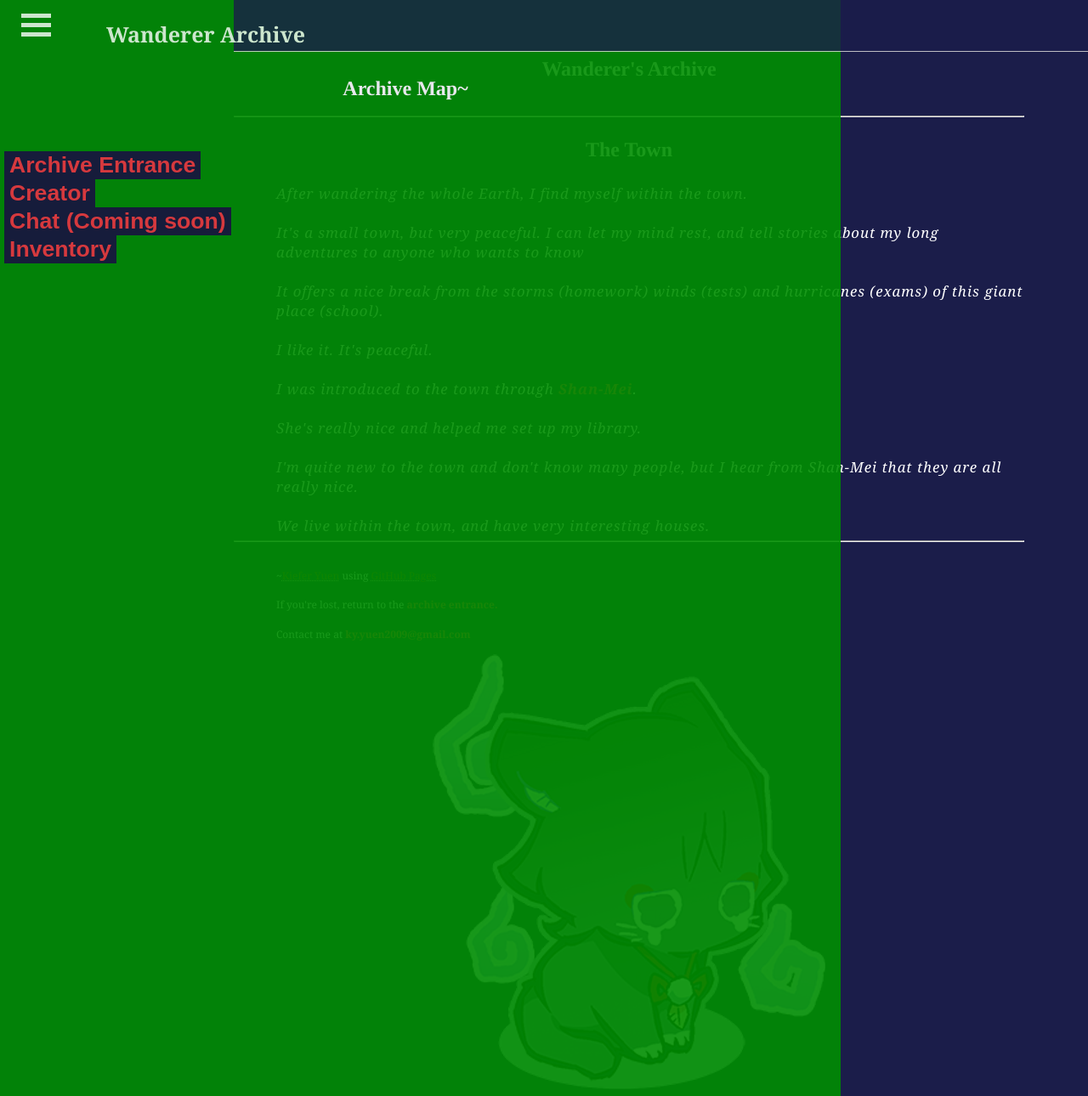
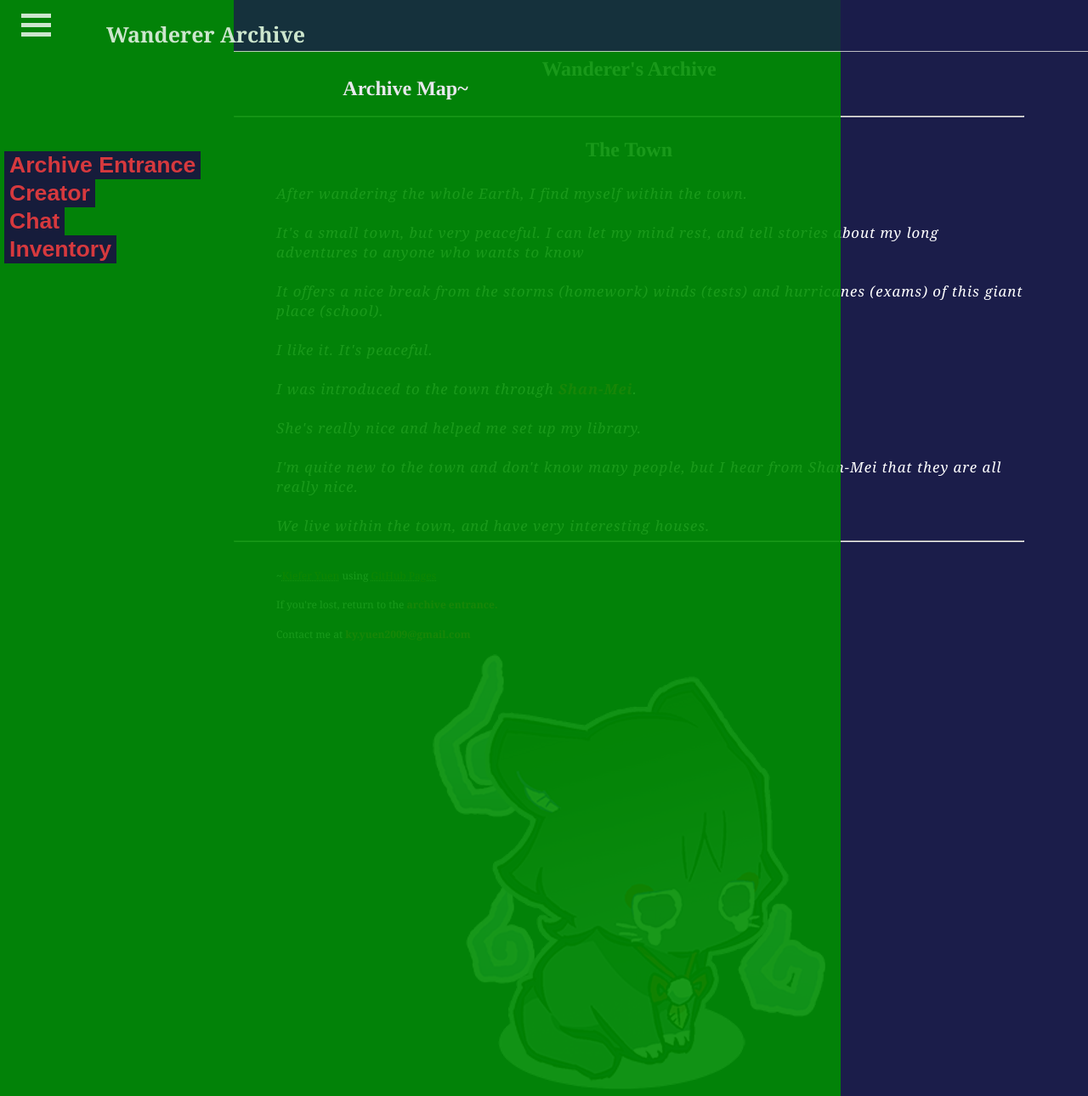
Before and after one commit to Rewind789/wanderer-archive, a Jekyll site: the page built from the-town.md, in a window 1280 px wide and 1290 px high. Shown: the whole window at 85% size. Built offline with Jekyll 4.4.1, drawn with Linux system fonts in a browser that asks for light colours; our own code applies the rules of GitHub Pages for plain Markdown files.

Commit message:
Update default.html

```diff
--- a/_layouts/default.html
+++ b/_layouts/default.html
@@ -48,7 +48,7 @@ m.parentNode.insertBefore(w, m), w = null}
     </li>
     <br>
     <li class="lis">
-    <button class="normal" style="color:white" style="background-color: #EB3D3D"><a href="/wanderer-archive/index.html" style="white">Chat (Coming soon)</a></button>
+    <button class="normal" style="color:white" style="background-color: #EB3D3D"><a href="/wanderer-archive/index.html" style="white">Chat</a></button>
     </li>
     <br>
     <li class="lis">
```
